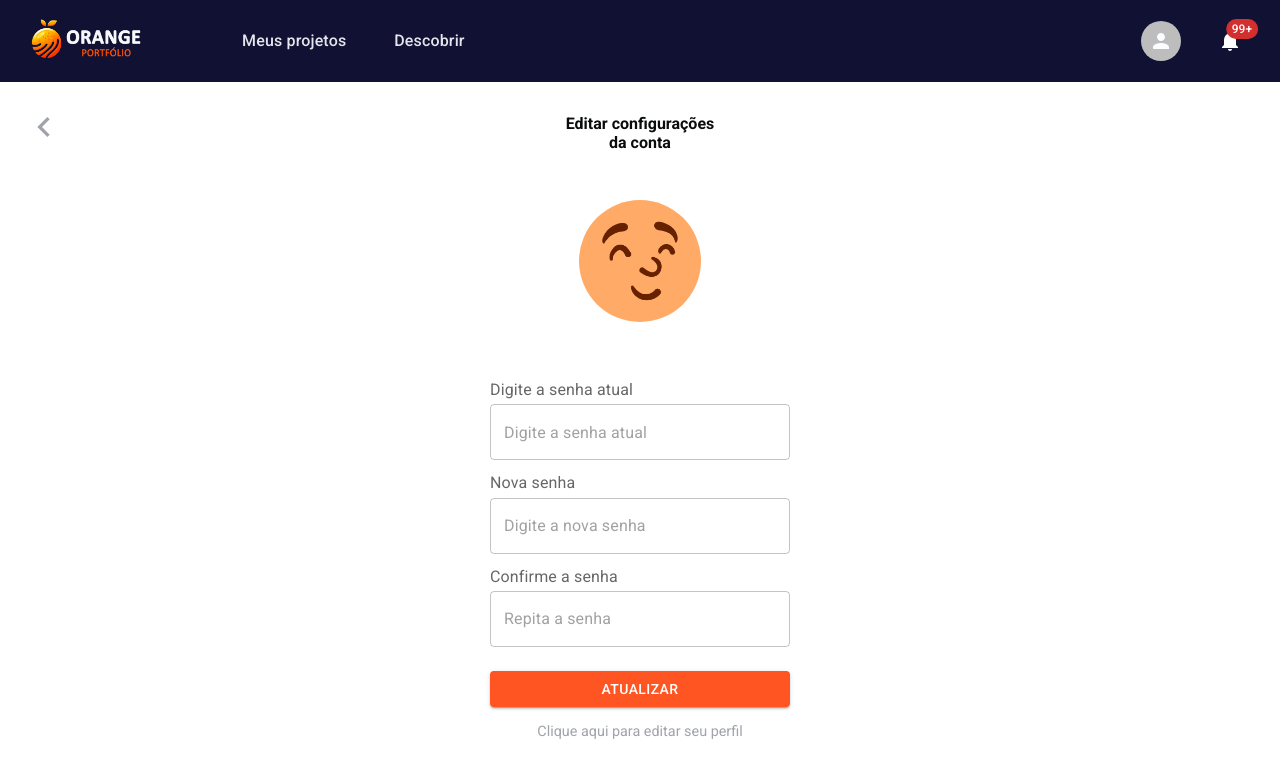
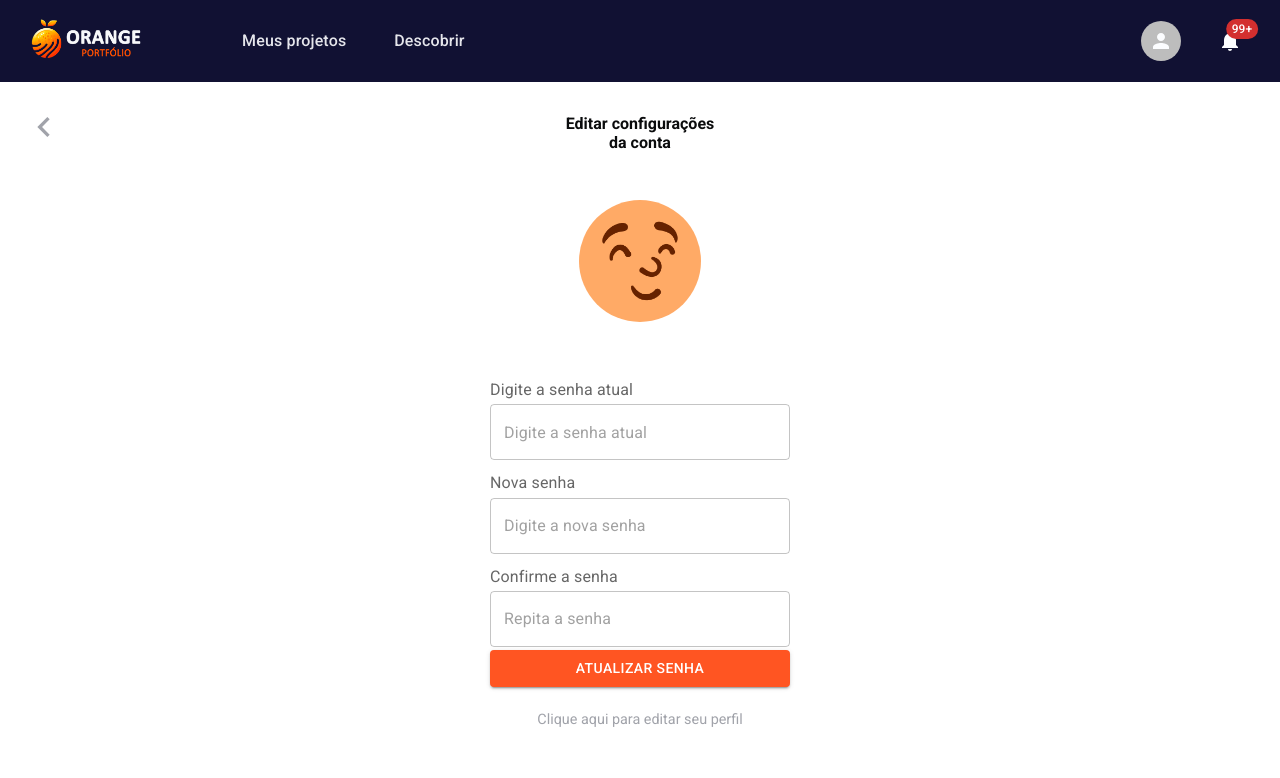
Before and after one commit to MatheusSanchez/orange-front, a React (Vite) app: page /configuracoes in a window 1280 px wide. Shown: the top 778 px of the page. Built offline with nearby package versions, Linux system fonts and the light colour scheme; no server answers; sample sign-in values are in the browser's storage.

Commit message:
edit user pass

```diff
--- a/src/pages/EditProfile/index.tsx
+++ b/src/pages/EditProfile/index.tsx
@@ -3,7 +3,6 @@ import CreateOutlinedIcon from '@mui/icons-material/CreateOutlined'
 import NavigateBeforeIcon from '@mui/icons-material/NavigateBefore'
 import { Avatar, InputLabel, MenuItem, TextField } from '@mui/material'
 import * as countriesList from 'countries-list'
-import { useState } from 'react'
 import { useForm } from 'react-hook-form'
 import { Link } from 'react-router-dom'
 import { z } from 'zod'
--- a/src/pages/Settings/index.tsx
+++ b/src/pages/Settings/index.tsx
@@ -1,8 +1,13 @@
+import { zodResolver } from '@hookform/resolvers/zod'
 import NavigateBeforeIcon from '@mui/icons-material/NavigateBefore'
 import { Avatar, InputLabel, TextField } from '@mui/material'
+import { useForm } from 'react-hook-form'
 import { Link } from 'react-router-dom'
+import { z } from 'zod'
 
 import avatarPlaceholder from '../../assets/avatarPlaceholder.png'
+import { useModalContext } from '../../contexts/ModalContext'
+import { api } from '../../lib/axios'
 import {
   InputsContainer,
   MainContainer,
@@ -11,7 +16,47 @@ import {
   TextContainer,
 } from './styles'
 
+const editUserPasswordSchema = z.object({
+  oldPassword: z.string().min(6, 'Password must be at least 6 characters'),
+  newPassword: z.string().min(6, 'Password must be at least 6 characters'),
+  confirmPassword: z.string().min(6, 'Password must be at least 6 characters'),
+})
+
+type EditUserPasswordSchema = z.infer<typeof editUserPasswordSchema>
+
 export function Settings() {
+  const { openUpdateProfileModal, openAlertErrorModal } = useModalContext()
+
+  const {
+    register,
+    handleSubmit,
+    reset,
+    formState: { errors },
+  } = useForm<EditUserPasswordSchema>({
+    resolver: zodResolver(editUserPasswordSchema),
+  })
+
+  async function handleUpdateUserPassword(data: EditUserPasswordSchema) {
+    const { oldPassword, newPassword, confirmPassword } = data
+
+    if (newPassword === confirmPassword) {
+      const editUserPassResponse = await api.put(`/user/edit/pass`, {
+        newPassword,
+        oldPassword,
+      })
+
+      if (editUserPassResponse.status === 200) {
+        openUpdateProfileModal()
+      } else {
+        openAlertErrorModal()
+      }
+    } else {
+      openAlertErrorModal()
+    }
+
+    reset()
+  }
+
   return (
     <SettingsContainer>
       <Link to="/meus-projetos">
@@ -24,7 +69,7 @@ export function Settings() {
       <Avatar alt="" src={avatarPlaceholder} sx={{ width: 122, height: 122 }} />
 
       <MainContainer>
-        <InputsContainer>
+        <InputsContainer onSubmit={handleSubmit(handleUpdateUserPassword)}>
           <InputLabel htmlFor="currentPassword">
             Digite a senha atual
           </InputLabel>
@@ -33,7 +78,8 @@ export function Settings() {
             fullWidth
             type="text"
             id="currentPassword"
-            name="currentPassword"
+            error={!!errors.oldPassword}
+            {...register('oldPassword')}
             placeholder="Digite a senha atual"
             InputLabelProps={{
               shrink: true,
@@ -46,8 +92,9 @@ export function Settings() {
             fullWidth
             type="text"
             id="newPassword"
-            name="newPassword"
             placeholder="Digite a nova senha"
+            error={!!errors.newPassword}
+            {...register('newPassword')}
             InputLabelProps={{
               shrink: true,
             }}
@@ -59,16 +106,17 @@ export function Settings() {
             fullWidth
             type="text"
             id="confirmPassword"
-            name="confirmPassword"
             placeholder="Repita a senha"
+            error={!!errors.confirmPassword}
+            {...register('confirmPassword')}
             InputLabelProps={{
               shrink: true,
             }}
           ></TextField>
+          <StyledButton fullWidth type="submit" variant="contained">
+            Atualizar Senha
+          </StyledButton>
         </InputsContainer>
-        <StyledButton fullWidth type="button" variant="contained">
-          Atualizar
-        </StyledButton>
 
         <Link to="/editar-perfil" className="Settings">
           Clique aqui para editar seu perfil
--- a/src/pages/Settings/styles.ts
+++ b/src/pages/Settings/styles.ts
@@ -39,7 +39,7 @@ export const MainContainer = styled.div`
   }
 `
 
-export const InputsContainer = styled.div`
+export const InputsContainer = styled.form`
   display: flex;
   flex-direction: column;
   gap: 0.2rem;
```
